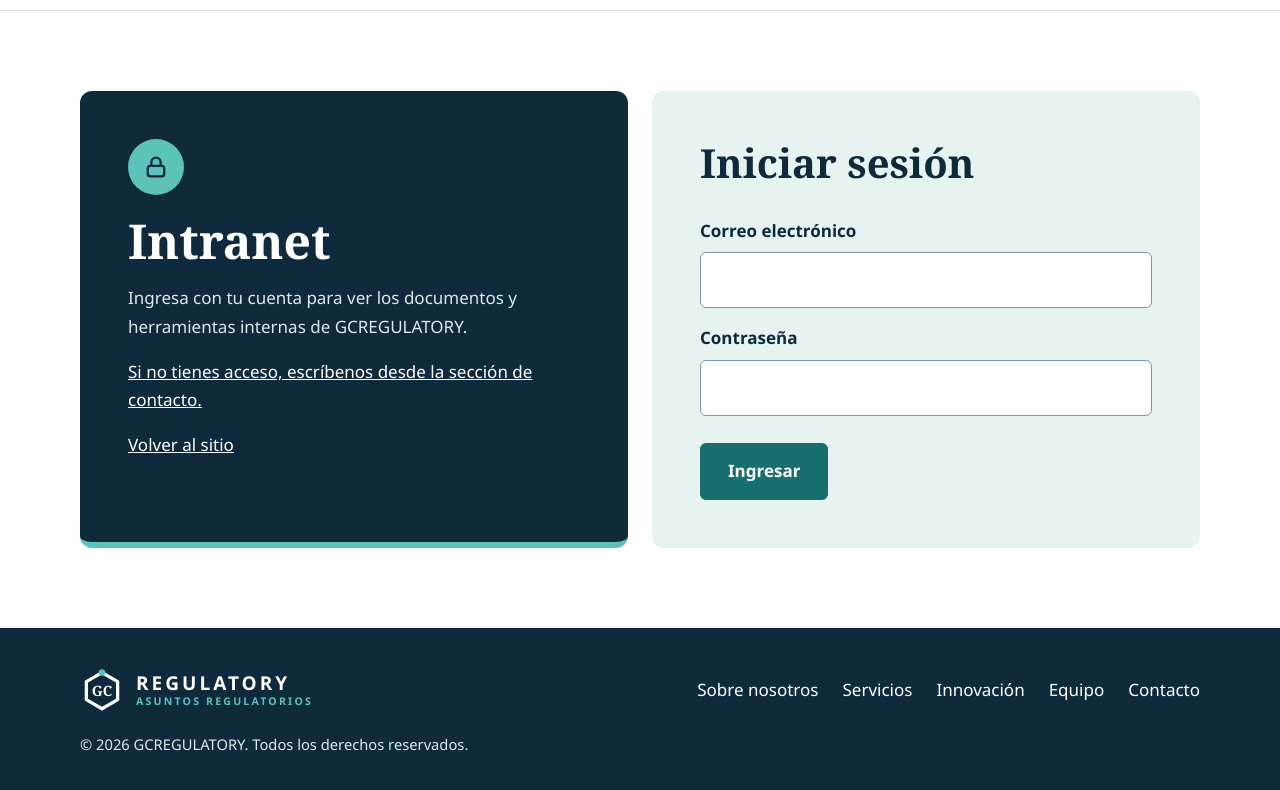
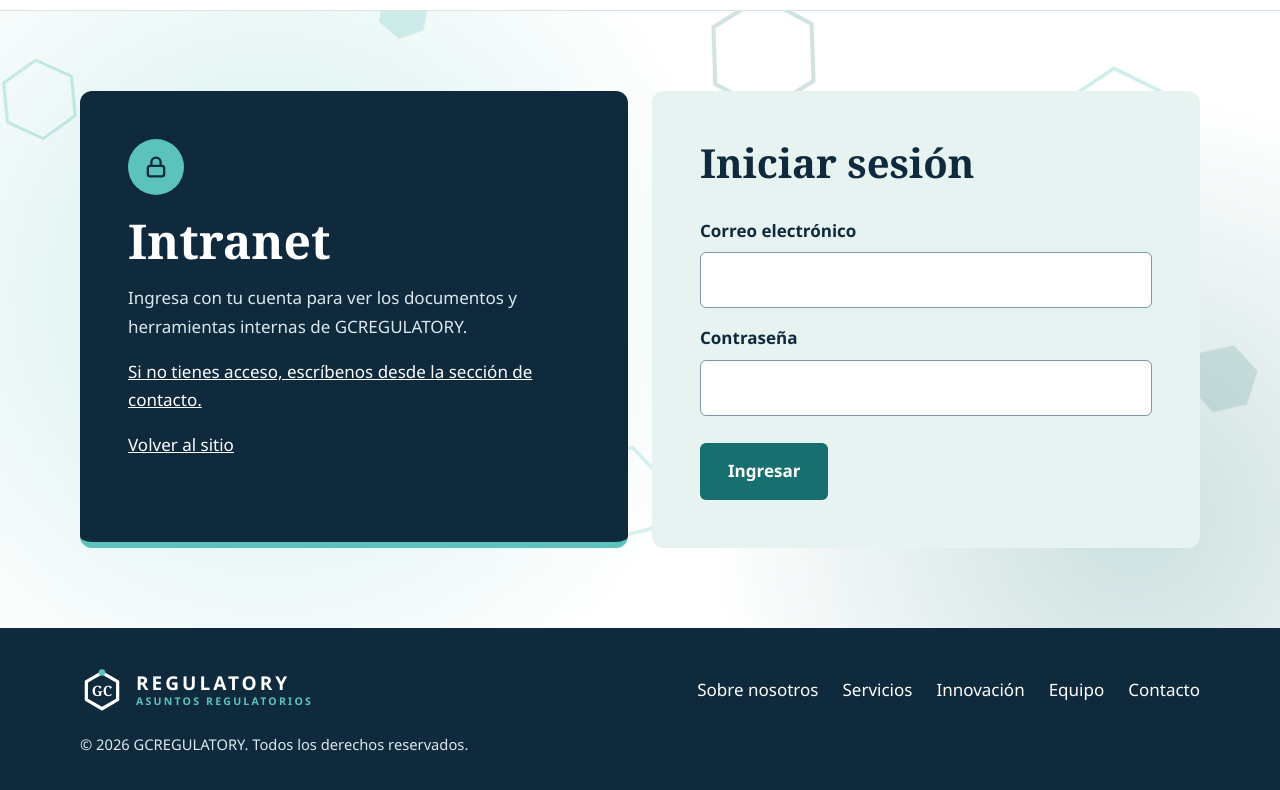
Before and after one commit to felipesantanamu-dev/Pagina_Gabriela, a plain HTML site: page intranet.html in a window 1280 px wide. Shown: the part 62-852 px from the top of the page. Drawn offline with Linux system fonts and the light colour scheme.

Commit message:
Intranet: fondo animado con hexágonos flotantes
Co-Authored-By: Claude Sonnet 5.5 <noreply@anthropic.com>
Claude-Session: https://claude.ai/code/session_01QWqtcuzxLAhoCBnxF6Dyff

```diff
--- a/css/style.css
+++ b/css/style.css
@@ -284,7 +284,37 @@ form .boton:disabled { opacity: .6; cursor: wait; }
 .aviso.error { background: var(--error-fondo); color: var(--error-texto); border-color: var(--error-borde); }
 
 /* ============ Intranet (acceso) ============ */
-.seccion.acceso { padding: clamp(2.5rem, 7vw, 5rem) 0; }
+.seccion.acceso { position: relative; overflow: hidden; padding: clamp(2.5rem, 7vw, 5rem) 0; }
+.seccion.acceso > .contenedor { position: relative; z-index: 1; }
+
+/* Fondo en movimiento: hexágonos (la forma del logo) que flotan despacio */
+.fondo-movil { position: absolute; inset: 0; z-index: 0; pointer-events: none; overflow: hidden; }
+.fondo-movil::before {
+  content: ""; position: absolute; width: 70%; aspect-ratio: 1; left: -15%; top: -30%; border-radius: 50%;
+  background: radial-gradient(circle, color-mix(in srgb, var(--aqua) 28%, transparent), transparent 70%);
+  animation: respirar 16s ease-in-out infinite alternate;
+}
+.fondo-movil::after {
+  content: ""; position: absolute; width: 60%; aspect-ratio: 1; right: -15%; bottom: -35%; border-radius: 50%;
+  background: radial-gradient(circle, color-mix(in srgb, var(--verde) 22%, transparent), transparent 70%);
+  animation: respirar 20s ease-in-out -8s infinite alternate;
+}
+.hex {
+  position: absolute; left: var(--x); top: var(--y); width: var(--t); height: var(--t);
+  margin: calc(var(--t) / -2) 0 0 calc(var(--t) / -2);
+  fill: none; stroke: var(--c); stroke-width: 2; stroke-linejoin: round; opacity: var(--o);
+  animation: flotar var(--d) ease-in-out var(--r) infinite alternate;
+}
+.hex-lleno { fill: var(--c); stroke: none; opacity: calc(var(--o) * .6); }
+[data-tema="oscuro"] .hex { opacity: calc(var(--o) * .7); }
+@keyframes flotar {
+  from { transform: translate(-28px, 34px) rotate(-14deg); }
+  to   { transform: translate(34px, -40px) rotate(18deg); }
+}
+@keyframes respirar {
+  from { transform: translate(0, 0) scale(1); }
+  to   { transform: translate(8%, 10%) scale(1.15); }
+}
 .acceso-grilla { display: grid; grid-template-columns: 1fr 1fr; gap: 1.5rem; align-items: stretch; }
 .acceso-info { background: var(--marino); color: var(--texto-claro); border-radius: 12px; border-bottom: 6px solid var(--aqua); padding: clamp(1.75rem, 5vw, 3rem); }
 .acceso-info h1 { font-family: var(--fuente-titulos); font-size: clamp(2rem, 4.5vw, 3rem); line-height: 1.1; color: #fff; margin: 1.25rem 0 1rem; }
--- a/intranet.html
+++ b/intranet.html
@@ -55,6 +55,17 @@
 
   <main id="contenido">
     <section class="seccion acceso">
+        <div class="fondo-movil" aria-hidden="true">
+          <svg class="hex" viewBox="0 0 64 64" style="--x:4%;--y:12%;--t:90px;--o:0.35;--d:14s;--r:0s;--c:var(--aqua)"><path d="M32 4 L56.2 18 V46 L32 60 L7.8 46 V18 Z"/></svg>
+          <svg class="hex" viewBox="0 0 64 64" style="--x:14%;--y:70%;--t:150px;--o:0.22;--d:19s;--r:-6s;--c:var(--verde)"><path d="M32 4 L56.2 18 V46 L32 60 L7.8 46 V18 Z"/></svg>
+          <svg class="hex hex-lleno" viewBox="0 0 64 64" style="--x:30%;--y:4%;--t:60px;--o:0.4;--d:12s;--r:-3s;--c:var(--aqua)"><path d="M32 4 L56.2 18 V46 L32 60 L7.8 46 V18 Z"/></svg>
+          <svg class="hex" viewBox="0 0 64 64" style="--x:46%;--y:84%;--t:110px;--o:0.25;--d:17s;--r:-9s;--c:var(--aqua)"><path d="M32 4 L56.2 18 V46 L32 60 L7.8 46 V18 Z"/></svg>
+          <svg class="hex" viewBox="0 0 64 64" style="--x:60%;--y:6%;--t:130px;--o:0.2;--d:21s;--r:-4s;--c:var(--verde)"><path d="M32 4 L56.2 18 V46 L32 60 L7.8 46 V18 Z"/></svg>
+          <svg class="hex hex-lleno" viewBox="0 0 64 64" style="--x:74%;--y:78%;--t:70px;--o:0.4;--d:13s;--r:-7s;--c:var(--aqua)"><path d="M32 4 L56.2 18 V46 L32 60 L7.8 46 V18 Z"/></svg>
+          <svg class="hex" viewBox="0 0 64 64" style="--x:88%;--y:16%;--t:120px;--o:0.3;--d:18s;--r:-2s;--c:var(--aqua)"><path d="M32 4 L56.2 18 V46 L32 60 L7.8 46 V18 Z"/></svg>
+          <svg class="hex hex-lleno" viewBox="0 0 64 64" style="--x:93%;--y:66%;--t:80px;--o:0.25;--d:15s;--r:-11s;--c:var(--verde)"><path d="M32 4 L56.2 18 V46 L32 60 L7.8 46 V18 Z"/></svg>
+          <svg class="hex" viewBox="0 0 64 64" style="--x:52%;--y:40%;--t:50px;--o:0.3;--d:11s;--r:-5s;--c:var(--aqua)"><path d="M32 4 L56.2 18 V46 L32 60 L7.8 46 V18 Z"/></svg>
+        </div>
       <div class="contenedor acceso-grilla">
 
         <div class="acceso-info">
```
